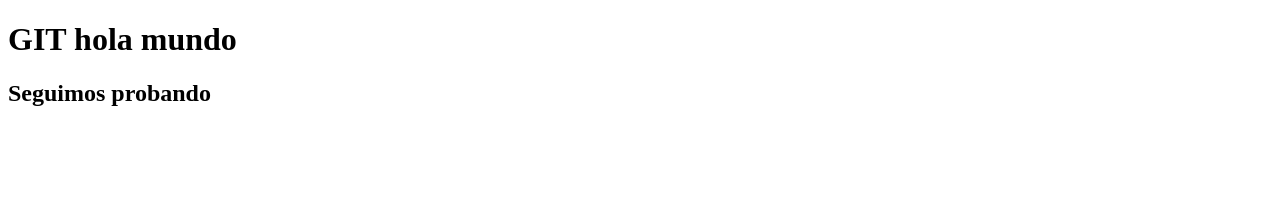
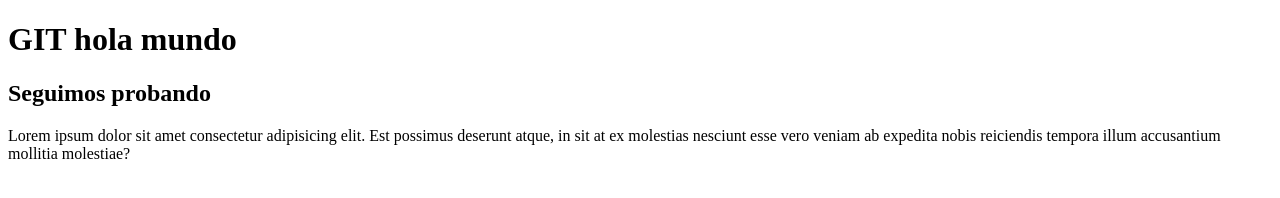
Before and after one commit to edgarcoila/prueba-git, a plain HTML site: page index.html in a window 1280 px wide. Drawn offline with Linux system fonts and the light colour scheme.

Commit message:
grabado en la nueva rama

```diff
--- a/index.html
+++ b/index.html
@@ -10,6 +10,8 @@
 <body>
     <h1>GIT hola mundo</h1>
     <h2>Seguimos probando</h2>
+
+    <p>Lorem ipsum dolor sit amet consectetur adipisicing elit. Est possimus deserunt atque, in sit at ex molestias nesciunt esse vero veniam ab expedita nobis reiciendis tempora illum accusantium mollitia molestiae?</p>
     <script src="java.js"></script>
 </body>
 </html>
```
